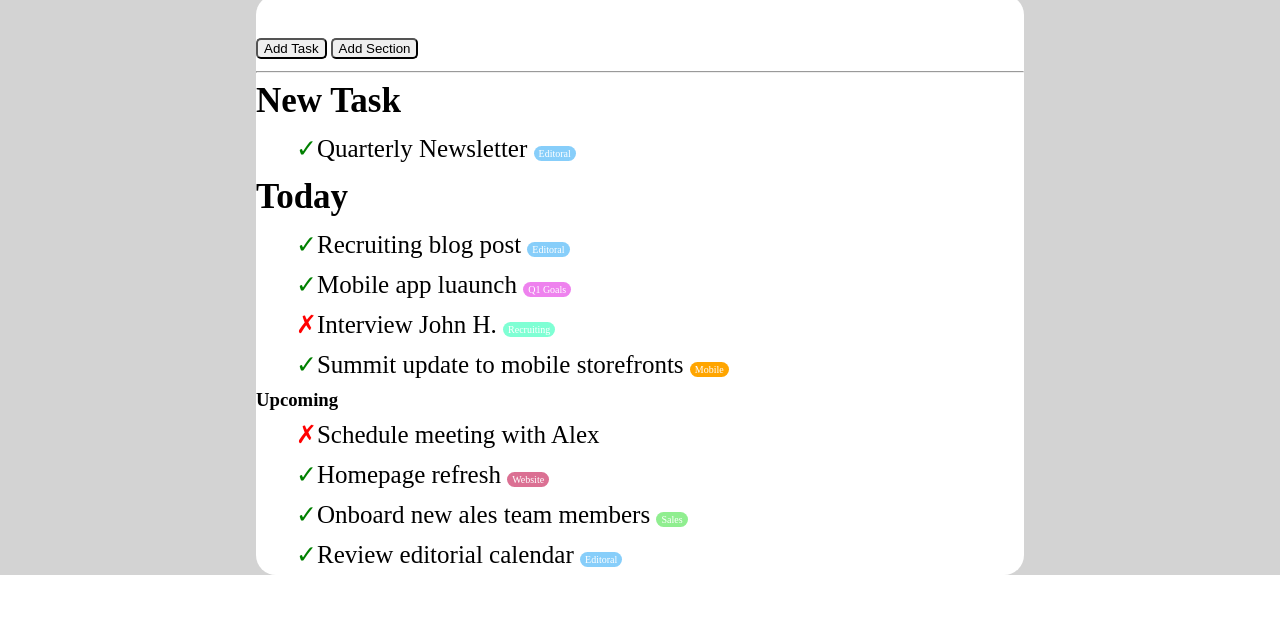
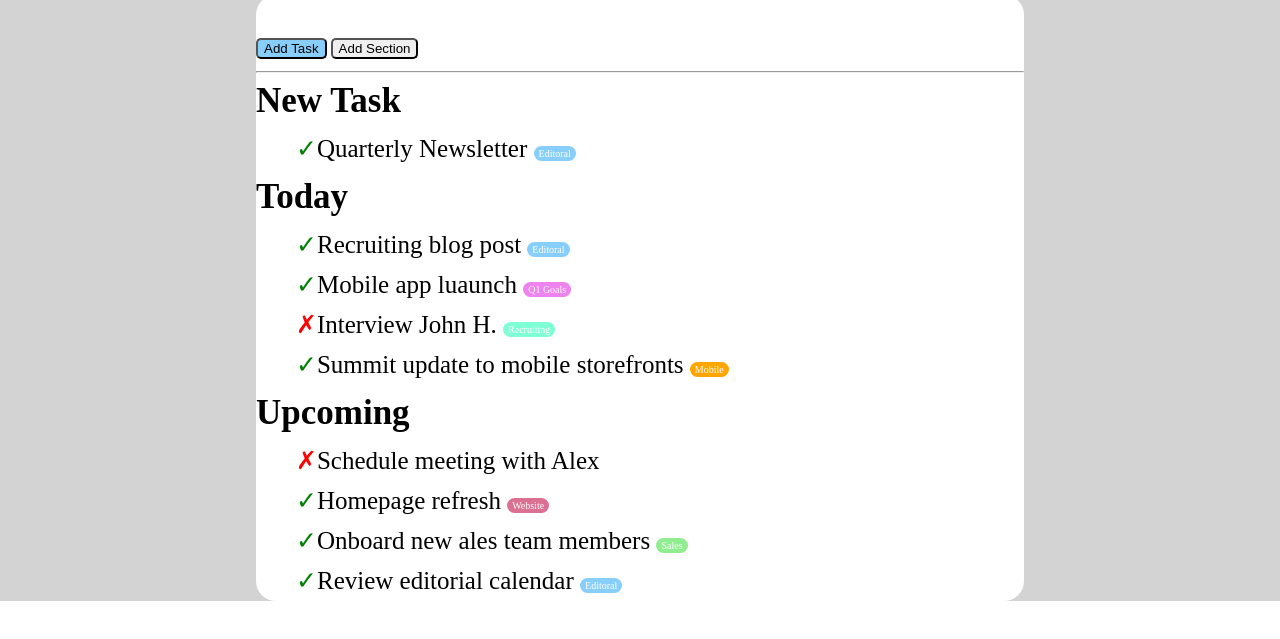
Before and after one commit to La-wii/html-css-toboolist, a plain HTML site: page index.html in a window 1280 px wide. Shown: the part 63-702 px from the top of the page. Drawn offline with Linux system fonts and the light colour scheme.

Commit message:
add margin-left button section + h2

```diff
--- a/index.html
+++ b/index.html
@@ -22,7 +22,7 @@
 
             <!-- inizio sezione bottoni -->
             <div class="button-section">
-                <button class="button blue">Add Task</button>
+                <button class="button light-blue">Add Task</button>
                 <button class="button">Add Section</button>
             </div>
             <!-- fine sezione bottoni -->
@@ -65,7 +65,7 @@
 
             <!-- inizio sezione upcoming -->
             <div class="upcoming">
-                <h3>Upcoming</h3>
+                <h2>Upcoming</h2>
                 <ul>
                     <li class="not-done">Schedule meeting with Alex</li>
 
```
